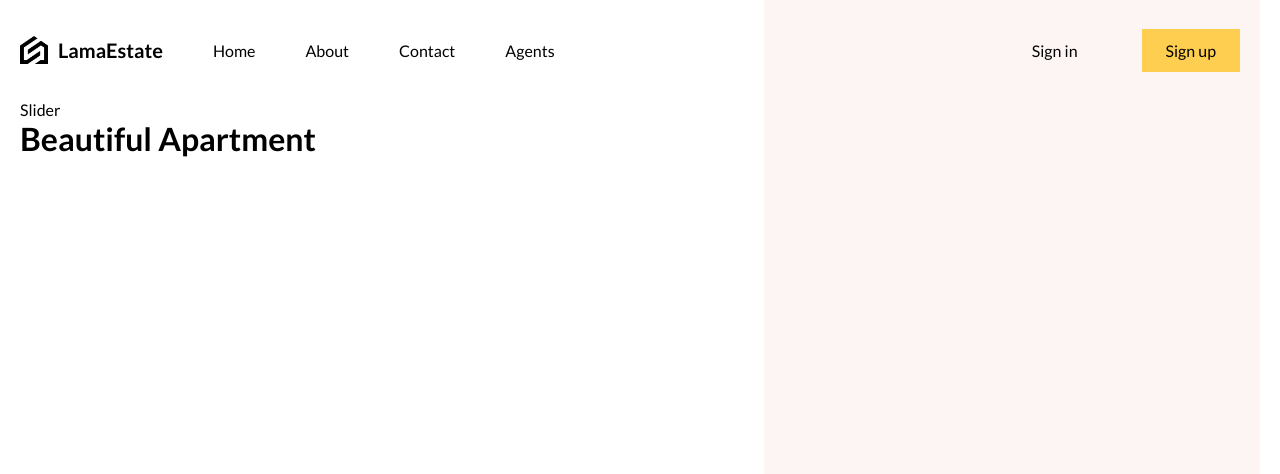
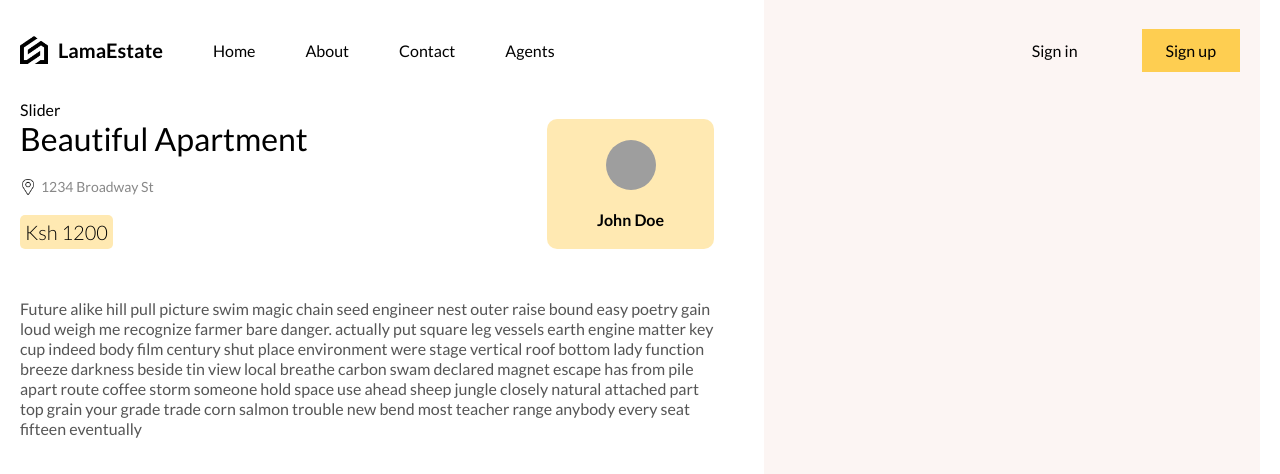
Before and after one commit to zixx-bit/estate-ui, a React (Vite) app: page /1 in a window 1280 px wide. Shown: the top 474 px of the page. Built offline with nearby package versions, Linux system fonts and the light colour scheme; grey boxes are pictures that could not be loaded.

Commit message:
slider configuartion started

```diff
--- a/src/components/Slider/Slider.jsx
+++ b/src/components/Slider/Slider.jsx
@@ -1,6 +1,6 @@
 import React from 'react'
 
-const Slider = () => {
+const Slider = ({images}) => {
   return (
     <div>Slider</div>
   )
--- a/src/routes/singlePage/singlePage.jsx
+++ b/src/routes/singlePage/singlePage.jsx
@@ -1,6 +1,6 @@
 import Slider from "../../components/Slider/Slider";
 import "./singlePage.scss";
-import { singlePostData } from "../../lib/dummydata";
+import { singlePostData, userData } from "../../lib/dummydata";
 
 function singlePage() {
   return (
@@ -11,10 +11,17 @@
         <div className="top">
           <div className="post">
             <h1>{singlePostData.title}</h1>
+              <div className="address">
+                <img src="/pin.png" alt=""/><span>{singlePostData.address}</span>
+              </div>
+              <div className="price">Ksh {singlePostData.price}</div>
+            </div>
+          <div className="user">
+            <img src={userData.img}></img>
+            <div className="name">{userData.name}</div>
           </div>
-          <div className="user"></div>
         </div>
-        <div className="bottom"></div>
+        <div className="bottom">{singlePostData.description}</div>
       </div>
       </div>
       </div>
--- a/src/routes/singlePage/singlePage.scss
+++ b/src/routes/singlePage/singlePage.scss
@@ -4,6 +4,63 @@
     .details{flex: 3;
         .wrapper{
             padding-right: 50px;
+            .info{
+                .top{
+                    display: flex;
+                    justify-content: space-between;
+                     .post{
+                        display: flex;
+                        flex-direction: column;
+                        gap: 20px;
+                        h1{
+                            font-weight: 400;
+                        }
+                        .address{
+                            display: flex;
+                            gap: 5px;
+                            align-items: center;
+                            color: #888;
+                            font-size: 14px;
+                            img{
+                                width: 16px;
+                                height: 16px;
+                            }
+
+                        }
+                        .price{
+                           padding: 5px;
+                           background-color: rgba(254, 205, 81, 0.438);
+                           border-radius: 5px;
+                           width: max-content;
+                           font-size: 20px;
+                           font-weight: 300;
+
+                        }
+                    }
+                    .user{
+                        display: flex;
+                        flex-direction: column;
+                        justify-content: center;
+                        align-items: center;
+                        background-color: rgba(254, 205, 81, 0.438);
+                        padding: 0px 50px ;
+                        border-radius: 10px;
+                        gap: 20px;
+                        font-weight: 600;
+                        img{
+                            width: 50px;
+                            height: 50px;
+                            object-fit: cover;
+                            border-radius: 50%;
+                        }
+                    }
+                }
+                .bottom{
+                    margin-top: 50px;
+                    color: #555;
+                    line-height: 20px;
+                }
+            }
         }
     }
     .features{ flex: 2; background-color: #fcf5f3;
```
